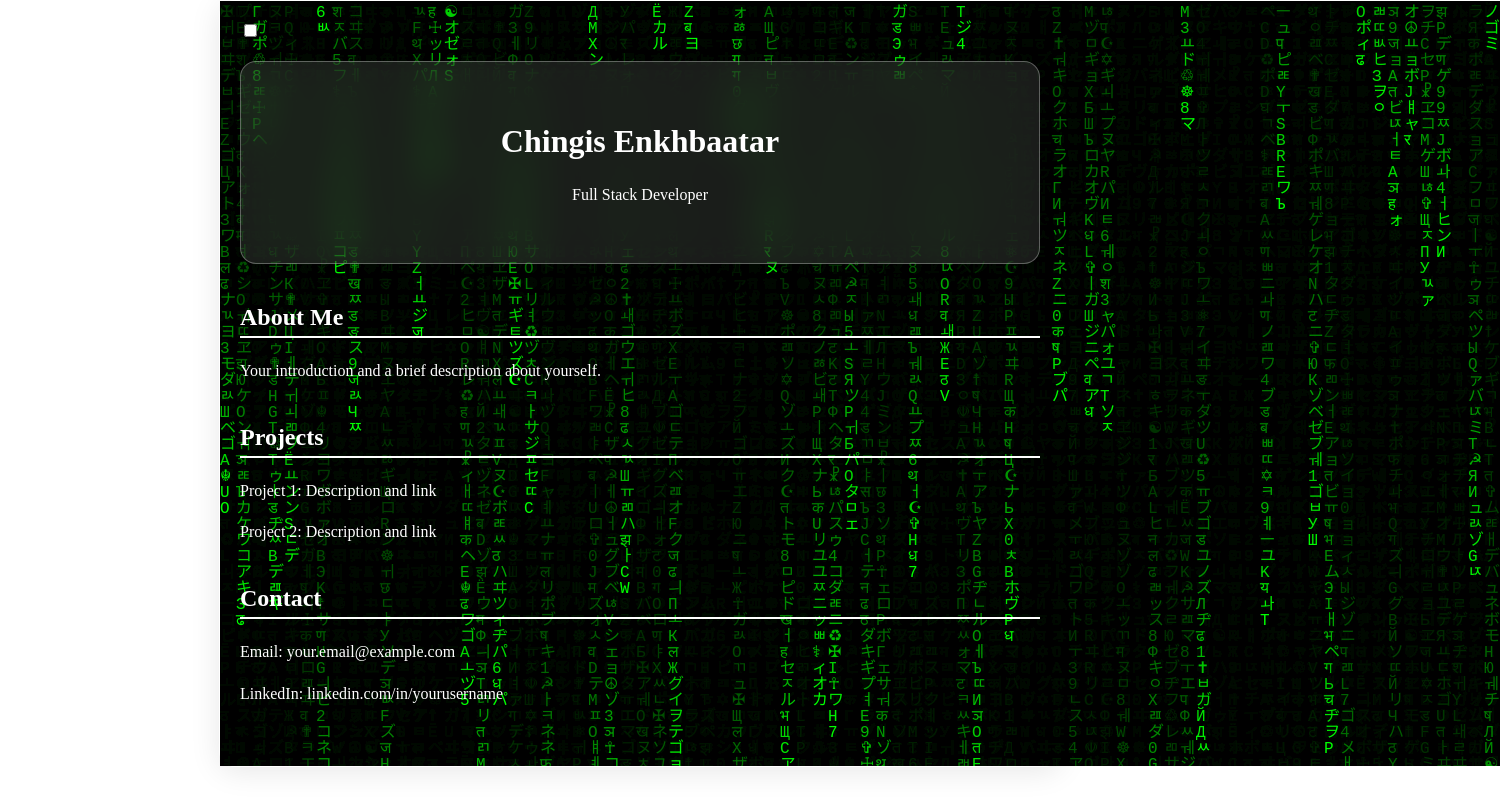
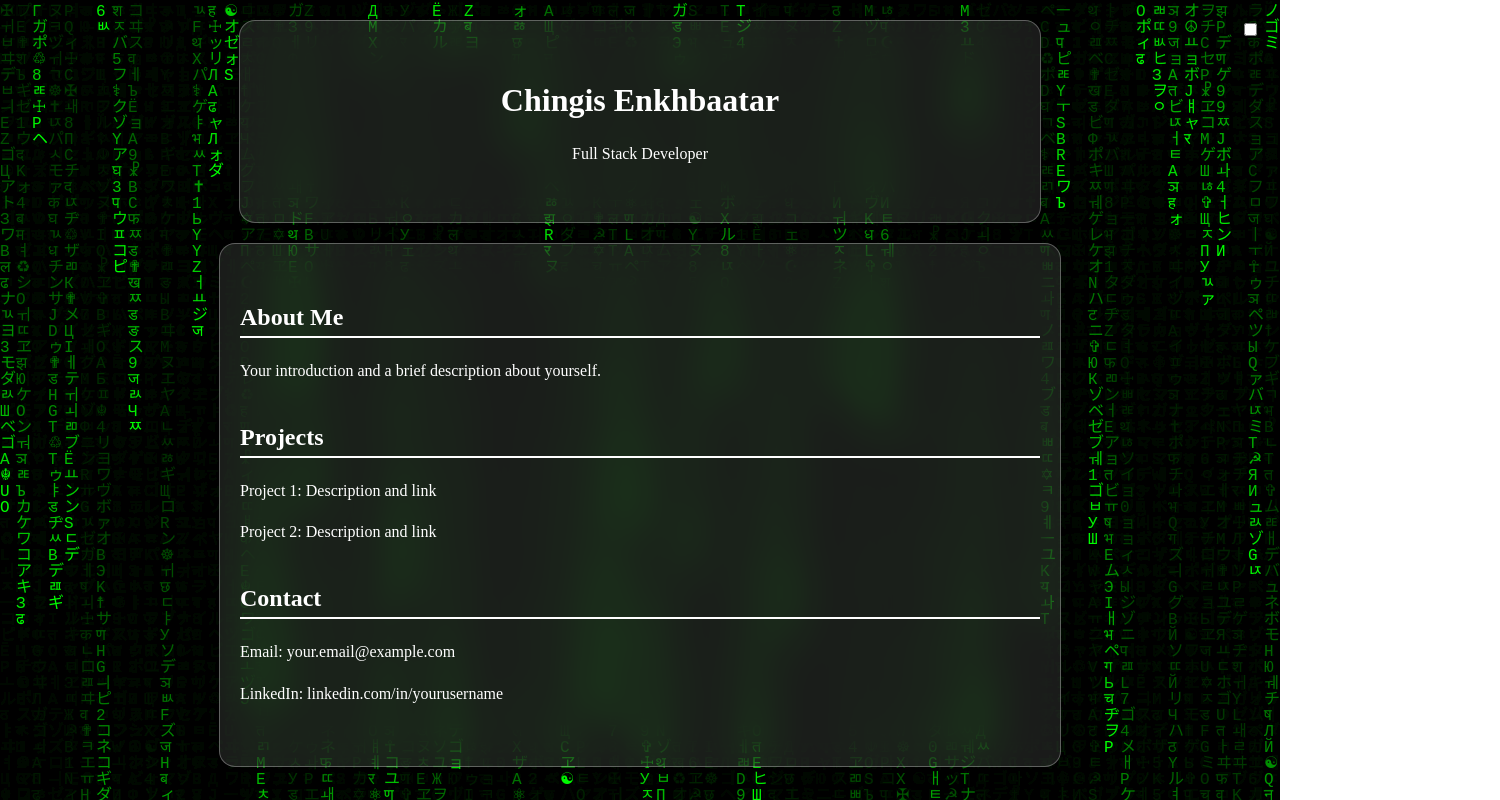
Before and after one commit to codetwentyfive/portfolio, a website built with Parcel: page src/index.html in a window 1280 px wide. Shown: the whole page, 1500 px wide, since content can reach past the window. Built offline with nearby package versions, Linux system fonts and the light colour scheme.

Commit message:
added css for toggling the animation

```diff
--- a/src/css/index.css
+++ b/src/css/index.css
@@ -1,3 +1,9 @@
+
+body {
+  margin: 0;
+  padding: 0;
+}
+
 .matrix-background {
   width: fit-content;
   height: auto;
@@ -10,20 +16,28 @@
   z-index: -1;
 }
 
-body {
-  margin: 0;
-  padding: 0;
+
+#header,
+#mainContainer {
+  color: white;
+
 }
+
+.dark-mode #header,
+.dark-mode #mainContainer {
+    /* Switched state styles */
+    background: rgba(0, 0, 0, 0.1);
+    color: rgb(0, 0, 0);
+}
+
 
 canvas {
   display: block;
 }
 header {
-  color: white;
   max-width: 800px;
   margin: 20px auto;
   padding: 10px;
-  color: white;
   background: rgba(255, 255, 255, 0.1);
   border-radius: 16px;
   box-shadow: 0 4px 30px rgba(0, 0, 0, 0.1);
@@ -32,11 +46,10 @@ header {
   border: 1px solid rgba(255, 255, 255, 0.3);
 }
 
-.container-main {
+.center{
   max-width: 800px;
   margin: 0 auto;
   padding: 20px;
-  color: white;
   background: rgba(255, 255, 255, 0.1);
   border-radius: 16px;
   box-shadow: 0 4px 30px rgba(0, 0, 0, 0.1);
@@ -62,3 +75,10 @@ h2 {
 p {
   line-height: 1.6;
 }
+
+#backgroundSwitch {
+  position: fixed;
+  top: 20px;
+  right: 20px;
+  z-index: 1000;
+}
```
